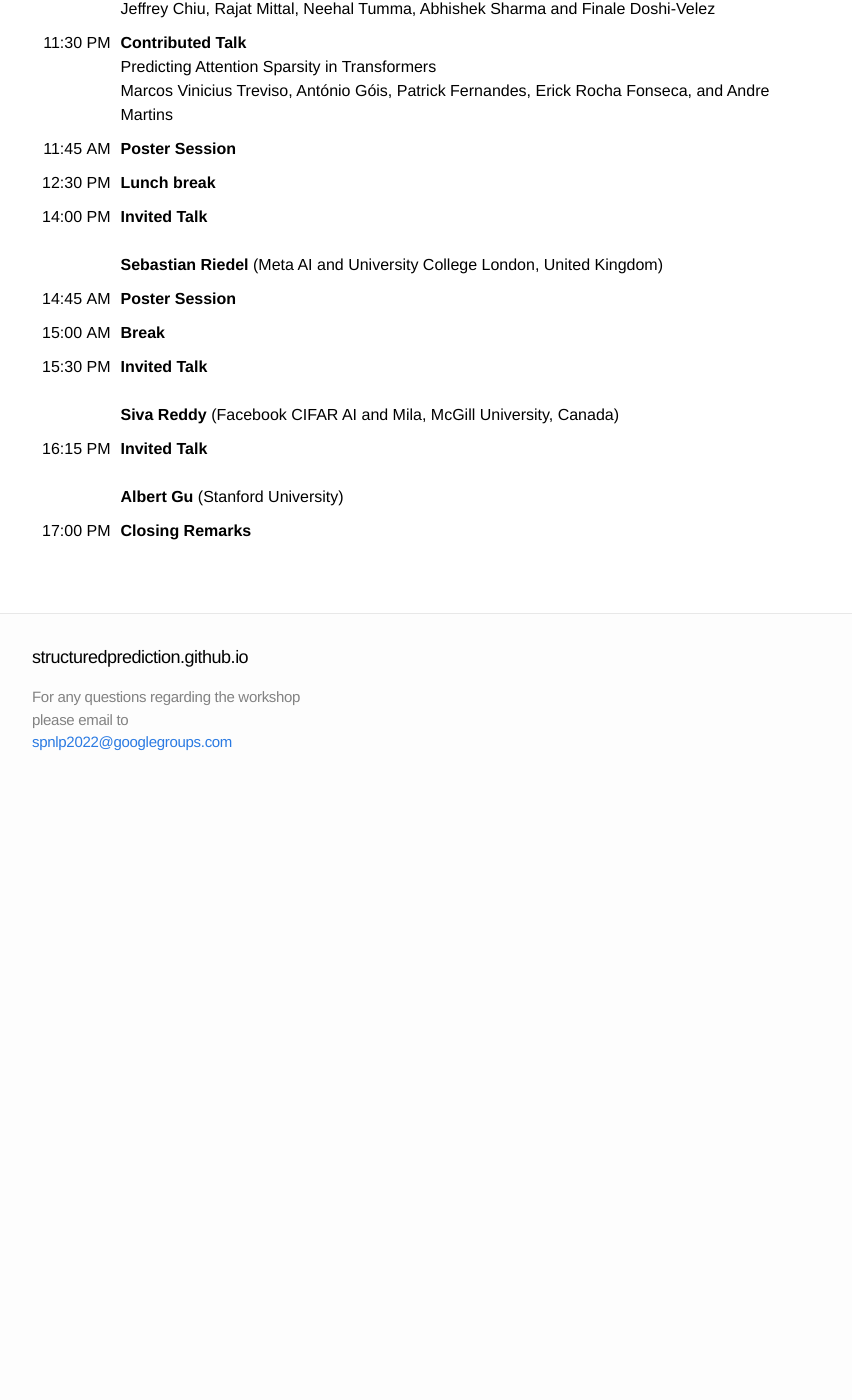
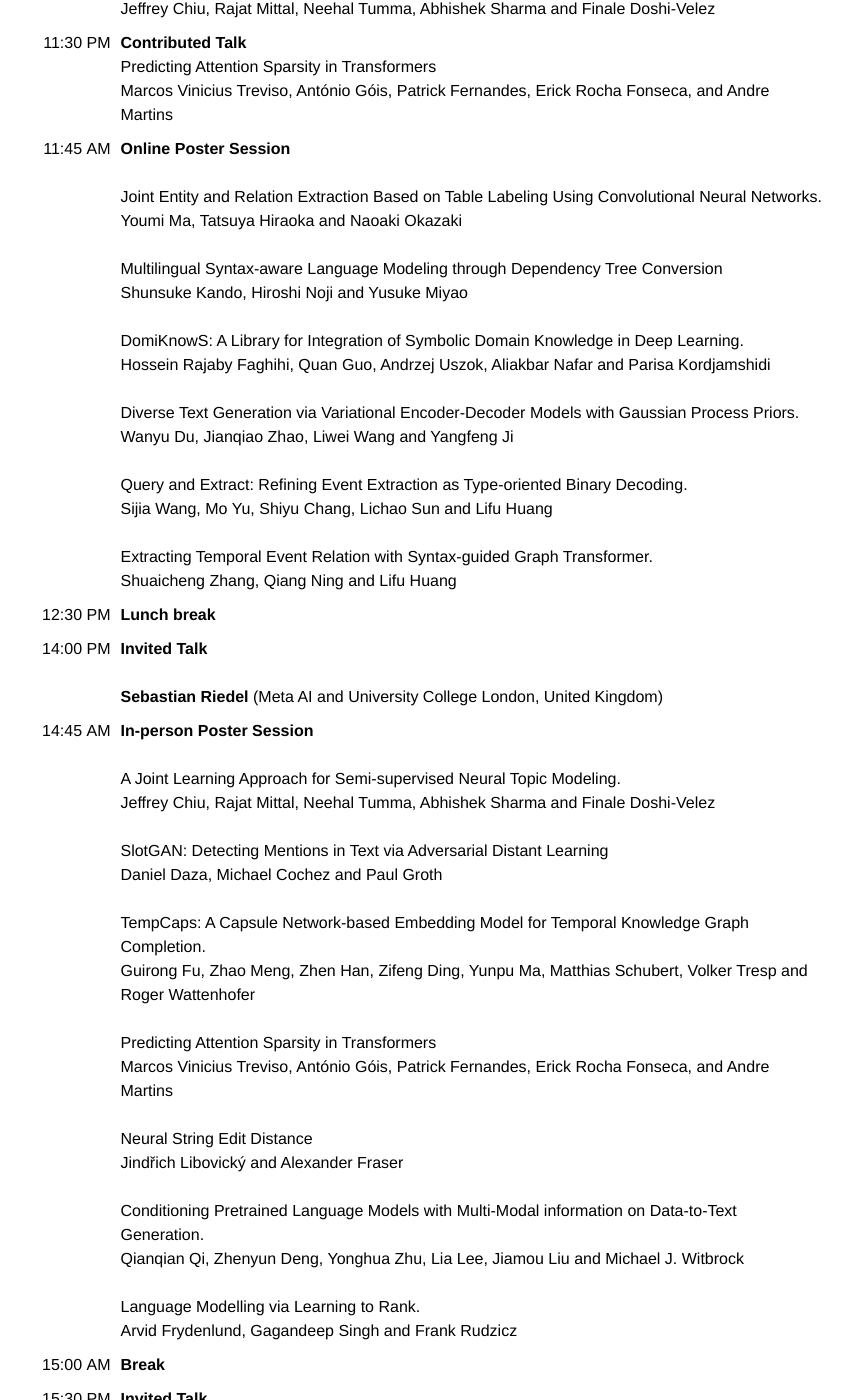
Before and after one commit to structuredprediction/structuredprediction.github.io, a Jekyll site: the page built from SPNLP22/3_schedule.md, in a window 1280 px wide and 1400 px high, scrolled down 918 px. Shown: the whole window, without its empty margins (208-1060 px from the left). Built offline with Jekyll 4.4.1, drawn with Linux system fonts in a browser that asks for light colours; before the commit the page ends 1717 px from its top, so only the background shows below that; some of the changed text lies outside the part shown.

Commit message:
Update 3_schedule.md

```diff
--- a/SPNLP22/3_schedule.md
+++ b/SPNLP22/3_schedule.md
@@ -20,19 +20,19 @@ name: 3
 |_Time_| _Event_|
 |-----:|-------|
 |  9:00&nbsp;AM | **Opening Remarks** |
-|  9:10&nbsp;AM | **Invited Talk** <br/><br/>**Angela Fan** (Facebook AI Research, France) |
-|  9:50&nbsp;AM | **Invited Talk** <br/><br/>**Wilker Aziz** (ILLC, University of Amsterdam, Netherlands) |
+|  9:10&nbsp;AM | **Invited Talk** <br/>Can we learn more explicit relationships between languages in multilingual machine translation?<br/>**Angela Fan** (Facebook AI Research, France) |
+|  9:50&nbsp;AM | **Invited Talk** <br/>Decoding is deciding under uncertainty — the case of NMT.<br/>**Wilker Aziz** (ILLC, University of Amsterdam, Netherlands) |
 | 10:30&nbsp;AM | **Break** |
 | 11:00&nbsp;PM | **Contributed Talk**<br/>Neural String Edit Distance<br/>Jindřich Libovický and Alexander Fraser|
 | 11:15&nbsp;PM | **Contributed Talk**<br/>A Joint Learning Approach for Semi-supervised Neural Topic Modeling<br/>Jeffrey Chiu, Rajat Mittal, Neehal Tumma, Abhishek Sharma and Finale Doshi-Velez|
 | 11:30&nbsp;PM | **Contributed Talk**<br/>Predicting Attention Sparsity in Transformers<br/>Marcos Vinicius Treviso, António Góis, Patrick Fernandes, Erick Rocha Fonseca, and Andre Martins|
-| 11:45&nbsp;AM | **Poster Session**
+| 11:45&nbsp;AM | **Online Poster Session**<br/><br/>Joint Entity and Relation Extraction Based on Table Labeling Using Convolutional Neural Networks.<br/>Youmi Ma, Tatsuya Hiraoka and Naoaki Okazaki<br/><br/>Multilingual Syntax-aware Language Modeling through Dependency Tree Conversion<br/>Shunsuke Kando, Hiroshi Noji and Yusuke Miyao<br/><br/>DomiKnowS: A Library for Integration of Symbolic Domain Knowledge in Deep Learning.<br/>Hossein Rajaby Faghihi, Quan Guo, Andrzej Uszok, Aliakbar Nafar and Parisa Kordjamshidi<br/><br/>Diverse Text Generation via Variational Encoder-Decoder Models with Gaussian Process Priors.<br/>Wanyu Du, Jianqiao Zhao, Liwei Wang and Yangfeng Ji<br/><br/>Query and Extract: Refining Event Extraction as Type-oriented Binary Decoding.<br/>Sijia Wang, Mo Yu, Shiyu Chang, Lichao Sun and Lifu Huang<br/><br/>Extracting Temporal Event Relation with Syntax-guided Graph Transformer.<br/>Shuaicheng Zhang, Qiang Ning and Lifu Huang|
 | 12:30&nbsp;PM | **Lunch break** |
 | 14:00&nbsp;PM | **Invited Talk**<br/><br/>**Sebastian Riedel** (Meta AI and University College London, United Kingdom) |
-| 14:45&nbsp;AM | **Poster Session**
+| 14:45&nbsp;AM | **In-person Poster Session**<br/><br/>A Joint Learning Approach for Semi-supervised Neural Topic Modeling.<br/>Jeffrey Chiu, Rajat Mittal, Neehal Tumma, Abhishek Sharma and Finale Doshi-Velez<br/><br/>SlotGAN: Detecting Mentions in Text via Adversarial Distant Learning<br/>Daniel Daza, Michael Cochez and Paul Groth<br/><br/>TempCaps: A Capsule Network-based Embedding Model for Temporal Knowledge Graph Completion.<br/>Guirong Fu, Zhao Meng, Zhen Han, Zifeng Ding, Yunpu Ma, Matthias Schubert, Volker Tresp and Roger Wattenhofer<br/><br/>Predicting Attention Sparsity in Transformers<br/>Marcos Vinicius Treviso, António Góis, Patrick Fernandes, Erick Rocha Fonseca, and Andre Martins<br/><br/>Neural String Edit Distance<br/>Jindřich Libovický and Alexander Fraser<br/><br/>Conditioning Pretrained Language Models with Multi-Modal information on Data-to-Text Generation.<br/>Qianqian Qi, Zhenyun Deng, Yonghua Zhu, Lia Lee, Jiamou Liu and Michael J. Witbrock<br/><br/>Language Modelling via Learning to Rank.<br/>Arvid Frydenlund, Gagandeep Singh and Frank Rudzicz|
 | 15:00&nbsp;AM | **Break** |
-| 15:30&nbsp;PM | **Invited Talk**<br/><br/>**Siva Reddy** (Facebook CIFAR AI and Mila, McGill University, Canada) |
-| 16:15&nbsp;PM | **Invited Talk**<br/><br/>**Albert Gu** (Stanford University) |
+| 15:30&nbsp;PM | **Invited Talk**<br/>Do we still need inductive biases after Transformer language models?<br/>**Siva Reddy** (Facebook CIFAR AI and Mila, McGill University, Canada) |
+| 16:15&nbsp;PM | **Invited Talk**<br/>Efficiently Modeling Long Sequences with Structured State Spaces.<br/>**Albert Gu** (Stanford University) |
 | 17:00&nbsp;PM | **Closing Remarks**  |
 
 </div>
```
